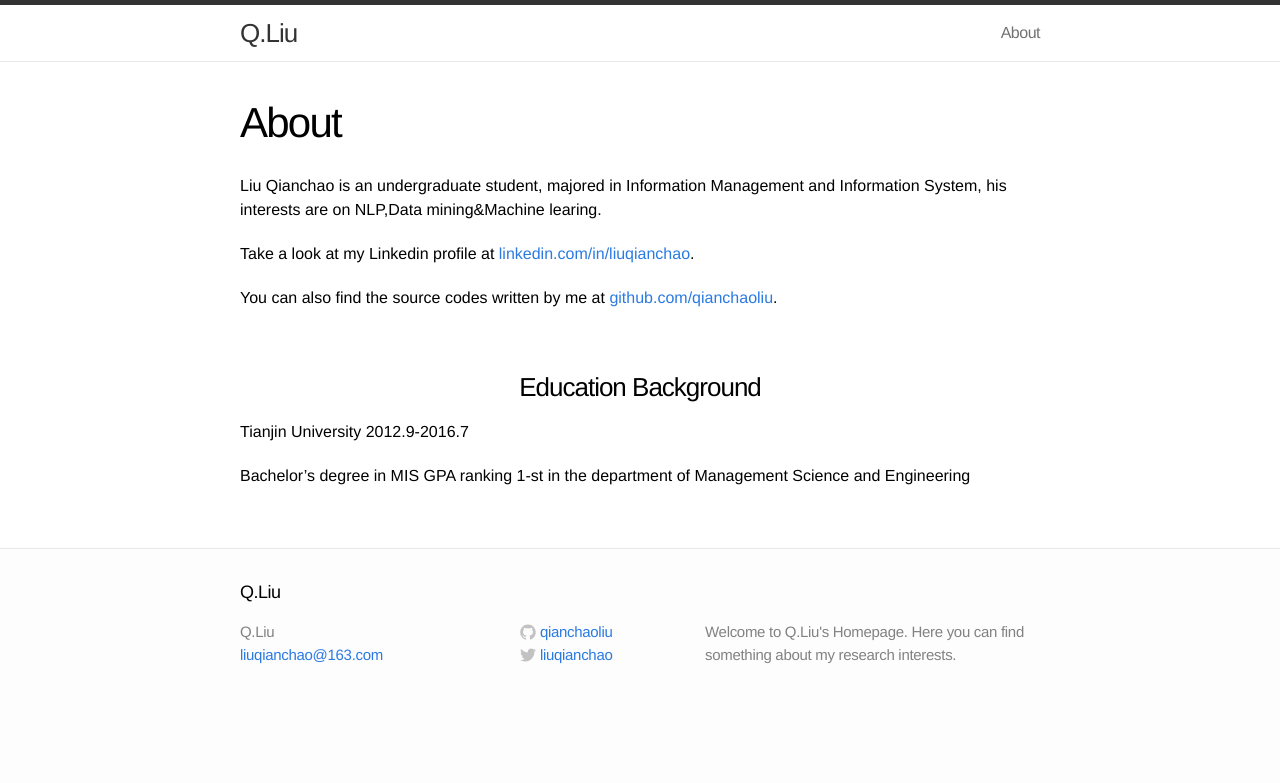
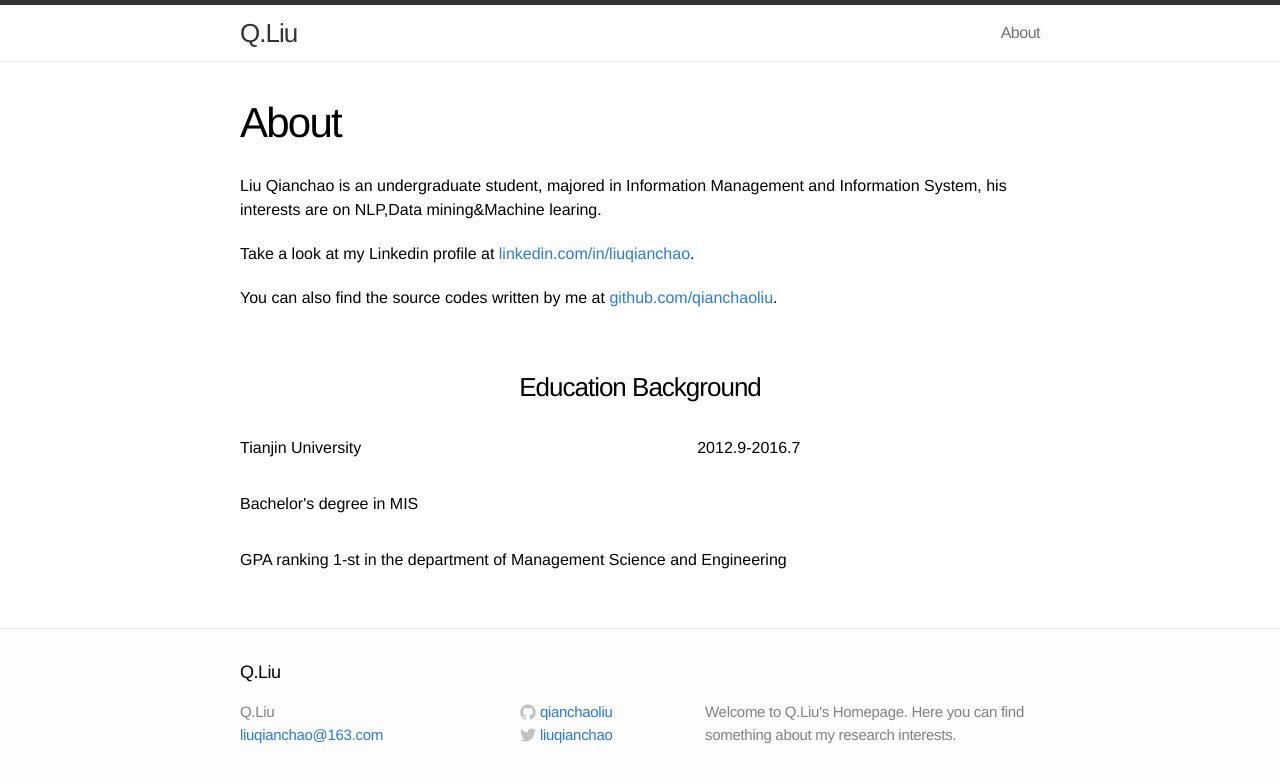
Before and after one commit to QianchaoLiu/QianchaoLiu.github.io, a Jekyll site: the page built from about.md, in a window 1280 px wide. Shown: the top 783 px of the page. Built offline with Jekyll 4.4.1, drawn with Linux system fonts in a browser that asks for light colours.

Commit message:
self-desorption

```diff
--- a/about.md
+++ b/about.md
@@ -12,6 +12,6 @@ You can also find the source codes written by me at [github.com/qianchaoliu](htt
 <br>
 <br>
 <center><h3> <bold>Education Background</bold></h3></center>
-<bold>Tianjin University                                    2012.9-2016.7</bold>
-Bachelor's degree in MIS
-GPA ranking 1-st in the department of Management Science and Engineering
+<h6><bold>Tianjin University　　　　　　　　　　　　　　　　　　　　　2012.9-2016.7</bold></h6>
+<h6>Bachelor's degree in MIS</h6>
+<h6>GPA ranking 1-st in the department of Management Science and Engineering</h6>
```
